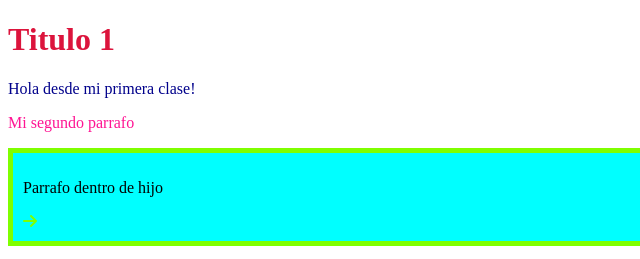
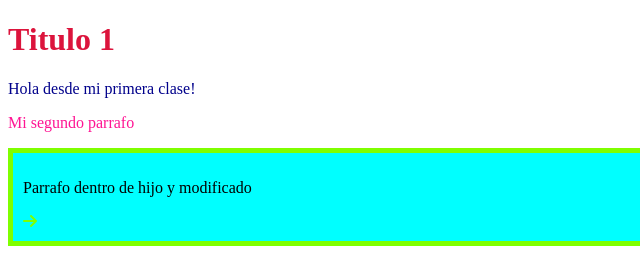
Before and after one commit to 4GeeksAcademy/josecaro02-Post_Instagram_Spain_PT-73, a plain HTML site: page index.html in a window 1280 px wide. Shown: the top 259 px of the page, 0-640 px from the left. Drawn offline with Linux system fonts and the light colour scheme.

Commit message:
Modify paragraph

```diff
--- a/index.html
+++ b/index.html
@@ -13,7 +13,7 @@
         <p class="parrafo" id="primer-parrafo">Hola desde mi primera clase!</p>
         <p class="parrafo">Mi segundo parrafo</p>
         <div class="div-hijo">
-            <p>Parrafo dentro de hijo</p>
+            <p>Parrafo dentro de hijo y modificado</p>
             <i class="fa-solid fa-arrow-right"></i>
         </div>
     </div>
```
